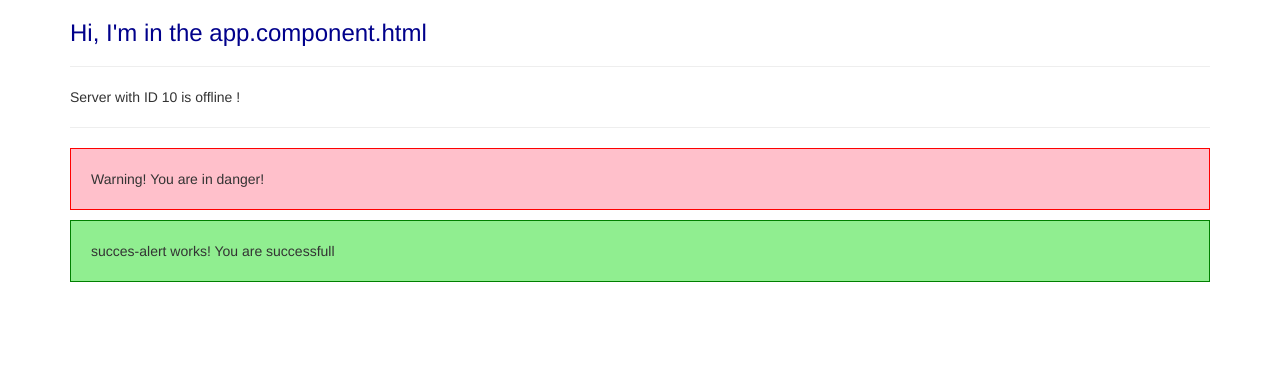
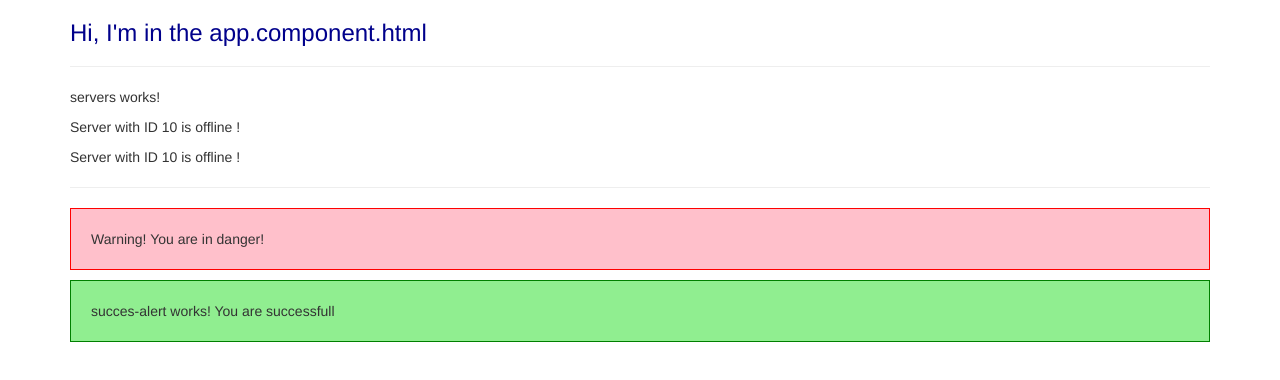
Before and after one commit to Jitgitbit/angular-exercise-one, an Angular app: page / in a window 1280 px wide. Shown: the top 380 px of the page. Built offline with nearby package versions, Linux system fonts and the light colour scheme.

Commit message:
nested ServerComponent

```diff
--- a/src/app/app.component.html
+++ b/src/app/app.component.html
@@ -3,7 +3,7 @@
     <div class="col-xs-12">
       <h3>Hi, I'm in the app.component.html</h3>
       <hr>
-      <app-server></app-server>
+      <app-servers></app-servers>
       <hr>
       <app-warning-alert></app-warning-alert>
       <app-succes-alert></app-succes-alert>
--- a/src/app/app.module.ts
+++ b/src/app/app.module.ts
@@ -5,13 +5,15 @@ import { AppComponent } from './app.component';
 import { ServerComponent } from './server/server.component';
 import { SuccesAlertComponent } from './succes-alert/succes-alert.component';
 import { WarningAlertComponent } from './warning-alert/warning-alert.component';
+import { ServersComponent } from './servers/servers.component';
 
 @NgModule({
   declarations: [
     AppComponent,
     ServerComponent,
     SuccesAlertComponent,
-    WarningAlertComponent
+    WarningAlertComponent,
+    ServersComponent
   ],
   imports: [
     BrowserModule
--- /dev/null
+++ b/src/app/servers/servers.component.html
@@ -0,0 +1,3 @@
+<p>servers works!</p>
+<app-server></app-server>
+<app-server></app-server>
--- /dev/null
+++ b/src/app/servers/servers.component.ts
@@ -0,0 +1,15 @@
+import { Component, OnInit } from '@angular/core';
+
+@Component({
+  selector: 'app-servers',
+  templateUrl: './servers.component.html',
+  styleUrls: ['./servers.component.css']
+})
+export class ServersComponent implements OnInit {
+
+  constructor() { }
+
+  ngOnInit(): void {
+  }
+
+}
```
Also changed, not shown: src/app/servers/servers.component.css (added).
